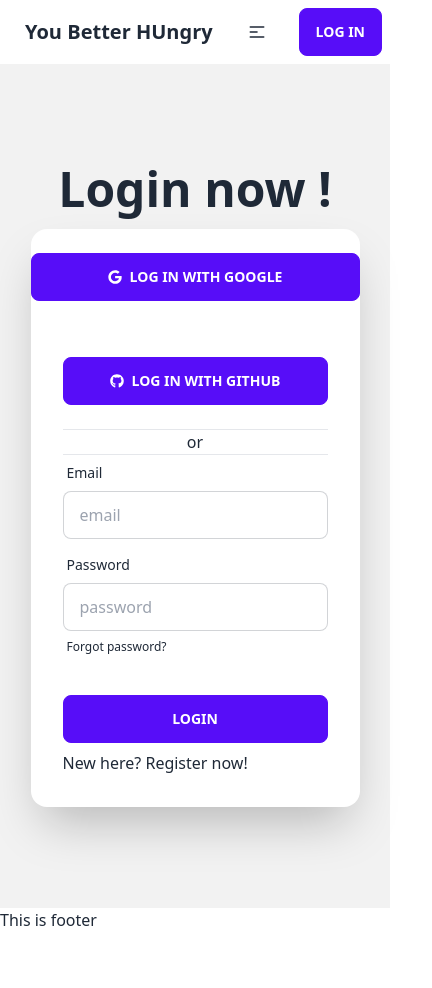
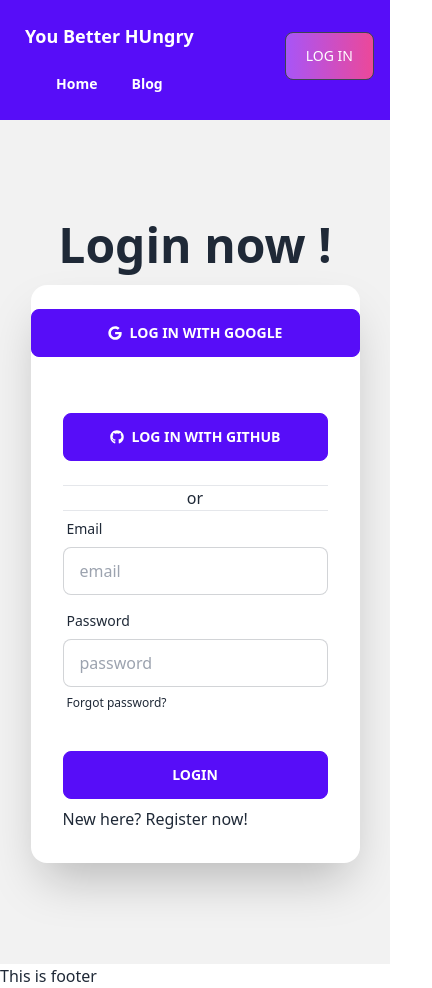
Before and after one commit to joy4563/You_Better_Hungry_Client, a React (Vite) app: page /login in a window 390 px wide. Shown: the whole page, 432 px wide, since content can reach past the window. Before the commit the page ends 932 px from the top, so only its background shows below. Built offline with nearby package versions, Linux system fonts and the light colour scheme; no server answers.

Commit message:
done with responsive navbar

```diff
--- a/src/components/ChefRecipe/ChefRecipe.jsx
+++ b/src/components/ChefRecipe/ChefRecipe.jsx
@@ -4,7 +4,7 @@ import { useLoaderData } from "react-router-dom";
 
 const ChefRecipe = () => {
     const chefDetails = useLoaderData();
-    console.log(chefDetails[0]);
+    console.log(chefDetails[0].recipe);
     const {
         id,
         chefPicture,
@@ -18,7 +18,7 @@ const ChefRecipe = () => {
     return (
         <div className="text-lg ">
             {/* banner */}
-            <div className="md:flex gap-6  items-center bg-orange-300 border border-gray-400 px-4 py-9">
+            <div className="md:flex gap-6  items-center bg-gray-300 border border-gray-400 px-4 py-9">
                 <div>
                     <img
                         className="mb-4 md:mb-0  rounded-md"
@@ -53,10 +53,18 @@ const ChefRecipe = () => {
                     </p>
                     <p className="mb-2">
                         {" "}
-                        <span className="font-semibold text-xl mr-1">Bio: </span>
+                        <span className="font-semibold text-xl mr-1">
+                            Bio:{" "}
+                        </span>
                         {shortBio}
                     </p>
                 </div>
+            </div>
+
+            <div>
+                {recipe.map((recipe) => (
+                    <>{recipe.recipeName}</>
+                ))}
             </div>
         </div>
     );
--- a/src/components/Header/Header.jsx
+++ b/src/components/Header/Header.jsx
@@ -4,7 +4,6 @@ import { AuthContext } from "../../providers/AuthProviders";
 import { FaUser } from "react-icons/fa";
 const Header = () => {
     const { user, logOut } = useContext(AuthContext);
-
 
     const handleLogOut = () => {
         logOut()
@@ -26,63 +25,45 @@ const Header = () => {
     };
 
     return (
-        <div className="navbar bg-base-100">
-            <div className="navbar-start">
-                <Link className="btn btn-ghost normal-case text-xl">
+        <div>
+            <div className="flex justify-between  bg-primary text-primary-content px-2 py-3">
+                <div className="">
+                    <div className="flex flex-col items-center md:flex-row ">
+                        <Link className="btn btn-ghost normal-case text-lg md:text-xl  hover:bg-green-300 hover:text-black">
                             You Better HUngry
                         </Link>
-                <div className="dropdown">
-                    <label tabIndex={0} className="btn btn-ghost lg:hidden">
-                        <svg
-                            xmlns="http://www.w3.org/2000/svg"
-                            className="h-5 w-5"
-                            fill="none"
-                            viewBox="0 0 24 24"
-                            stroke="currentColor"
+
+                        <div>
+                            {" "}
+                            <Link
+                                className="btn btn-ghost normal-case  hover:bg-green-300 hover:text-black"
+                                to="/"
                             >
-                            <path
-                                strokeLinecap="round"
-                                strokeLinejoin="round"
-                                strokeWidth="2"
-                                d="M4 6h16M4 12h8m-8 6h16"
-                            />
-                        </svg>
-                    </label>
-                    <ul
-                        tabIndex={0}
-                        className="menu menu-compact dropdown-content mt-3 p-2 shadow bg-base-100 rounded-box w-52"
+                                Home
+                            </Link>
+                            <Link
+                                className="btn btn-ghost normal-case hover:bg-green-300 hover:text-black"
+                                to="/blog"
                             >
-                        <li>
-                            <Link to="/">Home</Link>
-                        </li>
-
-                        <li>
-                            <Link to="/blog">Blog</Link>
-                        </li>
-                    </ul>
+                                Blog
+                            </Link>
                         </div>
                     </div>
-            <div className="navbar-center hidden lg:flex">
-                <ul className="menu menu-horizontal px-1">
-                    <li>
-                        <Link to="/">Home</Link>
-                    </li>
+                </div>
 
-                    <li>
-                        <Link to="/blog">Blog</Link>
-                    </li>
-                </ul>
-            </div>
-            <div className="navbar-end">
+                <div className="flex items-center ">
                     {user ? (
                         <>
-                        <p className="flex">
+                            <p className="flex items-center">
                                 <span>
-                                {isHovering && <span>{user.displayName}</span>}
+                                    {isHovering && (
+                                        <span>{user?.displayName}</span>
+                                    )}
                                 </span>{" "}
                                 <span
                                     onMouseOver={handleMouseOver}
                                     onMouseOut={handleMouseOut}
+                                    className="text-black bg-white rounded-full p-2 ml-2"
                                 >
                                     <FaUser></FaUser>
                                 </span>
@@ -90,16 +71,19 @@ const Header = () => {
 
                             <button
                                 onClick={handleLogOut}
-                            className="btn btn-sm ml-4"
+                                className="btn  ml-2 text-white bg-gradient-to-r from-green-500 to-pink-500 hover:bg-gradient-to-l  font-medium rounded-lg text-sm px-5 py-2.5 text-center mr-2 mb-2"
                             >
                                 Log Out
                             </button>
                         </>
                     ) : (
                         <Link to="/login">
-                        <button className="btn btn-primary">Log In</button>
+                            <button className="btn  ml-2 text-white bg-gradient-to-r from-purple-500 to-pink-500 hover:bg-gradient-to-l dark:focus:ring-purple-800 font-medium rounded-lg text-sm px-5 py-2.5 text-center mr-2 mb-2">
+                                Log In
+                            </button>
                         </Link>
                     )}
+                </div>
             </div>
         </div>
     );
--- a/src/components/Main/Main.jsx
+++ b/src/components/Main/Main.jsx
@@ -5,7 +5,7 @@ import Footer from '../Footer/Footer';
 
 const Main = () => {
     return (
-        <div >
+        <div className='container mx-auto'>
             <Header></Header>
             <Outlet></Outlet>
             <Footer></Footer>
```
Lines whose indentation alone changed are shown as unchanged.
